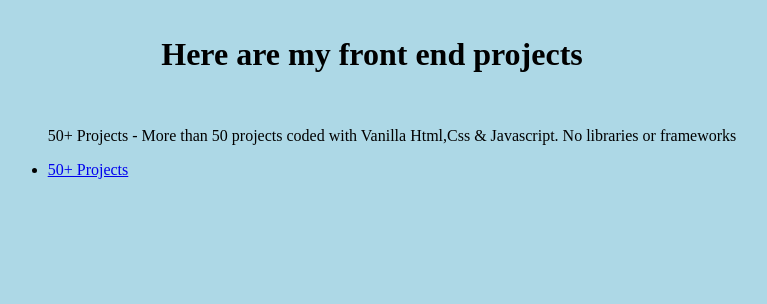
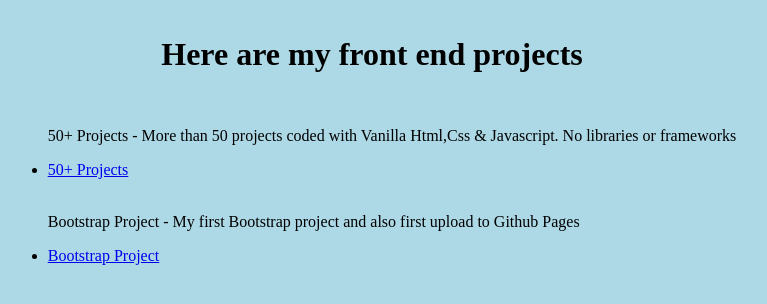
Before and after one commit to jaumemy/portfolio-frontend, a plain HTML site: page index.html in a window 1280 px wide. Shown: the whole page, without its empty margins (268-1035 px from the left). Drawn offline with Linux system fonts and the light colour scheme.

Commit message:
Added Bootstrap Project to projects list

```diff
--- a/index.html
+++ b/index.html
@@ -27,6 +27,9 @@
       <p>50+ Projects - More than 50 projects coded with Vanilla Html,Css & Javascript. No libraries or frameworks</p>
       <li> <a href="https://jm50projects.herokuapp.com/"> 50+ Projects </a> </li>
       <br>
+      <p>Bootstrap Project - My first Bootstrap project and also first upload to Github Pages</p>
+      <li> <a href="https://jaumemy.github.io/"> Bootstrap Project</a> </li>
+      <br>
     </ul>
 
 
```
